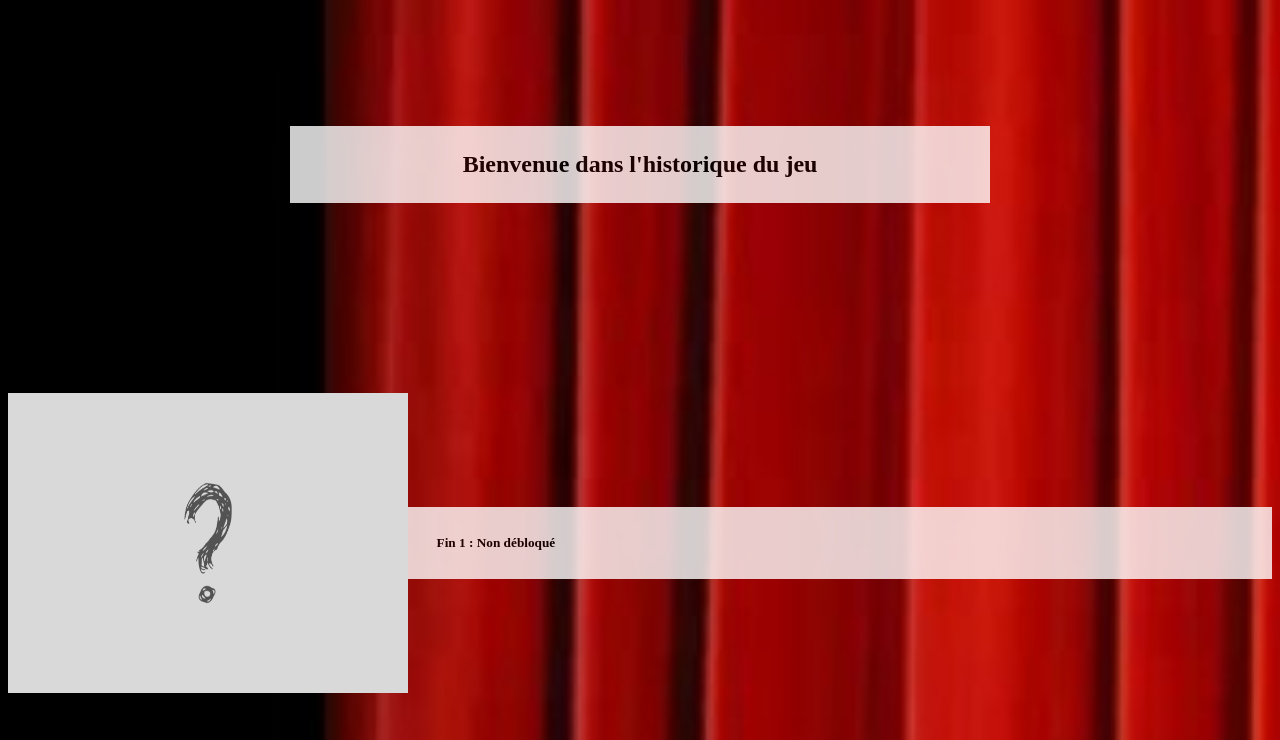
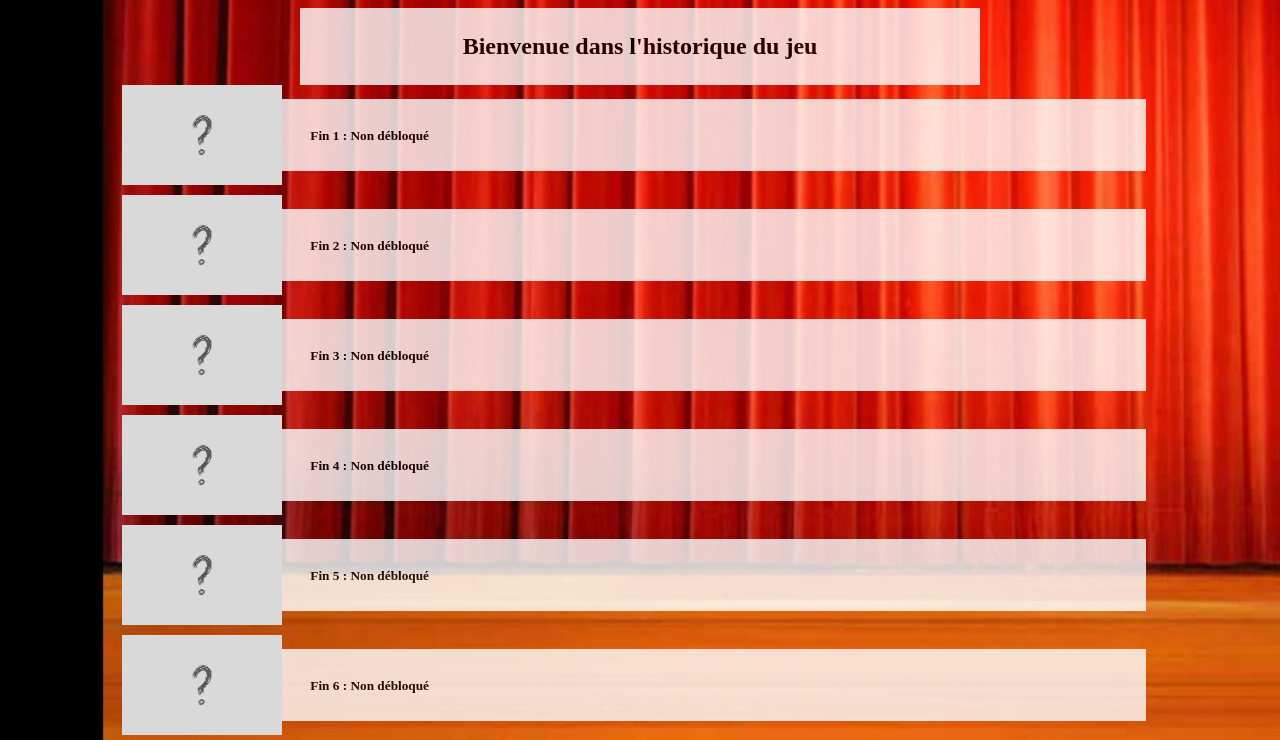
Before and after one commit to Cerisesss/CLYC, a plain HTML site: page statistiques.html in a window 1280 px wide. Shown: the top 740 px of the page. Drawn offline with Linux system fonts and the light colour scheme.

Commit message:
modif taille

```diff
--- a/background_statistiques.css
+++ b/background_statistiques.css
@@ -5,13 +5,13 @@ html{
 
 h2{
 	margin : auto;
-    margin-top: 10%;
     text-align: center;
-    width: 650;
+    width: 630;
     padding: 1em;
-    border: 1px solid white;
+	border: 1px solid white;
     background : white;
-    opacity: 0.8;
+	opacity: 0.8;
+
 }
 
 
@@ -19,7 +19,8 @@ h5{
     margin : auto;
     line-height: 15px;
     text-align: left;
-    width: 1000px;
+	left: 5px;
+    width: 1200px;
     padding: 2em;
     border: 2px solid white;
     background : white;
@@ -28,22 +29,21 @@ h5{
 
 
 .fin{
-	margin : auto;
-    margin-top: 15%;
+	margin-right: 10%;
 	display: flex;
 	flex-direction: column;
 }
 
 img{
-	left: 1000px;
-	width: 400px;
-	height: 300px;
+	margin-left: 10%;
+	width: 160px;
+	height: 100px;
 }
 
 
 span{
 	display: flex;
     flex-direction: row;
-	margin-bottom: 50px;
+	margin-bottom: 10px;
 
 }
```
